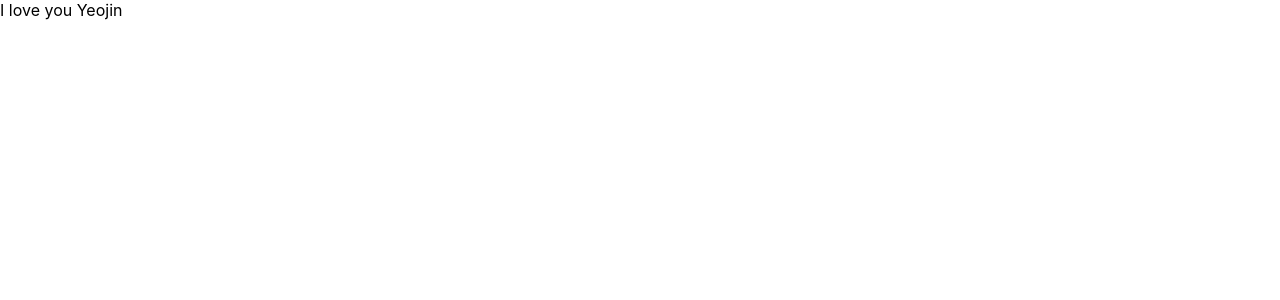
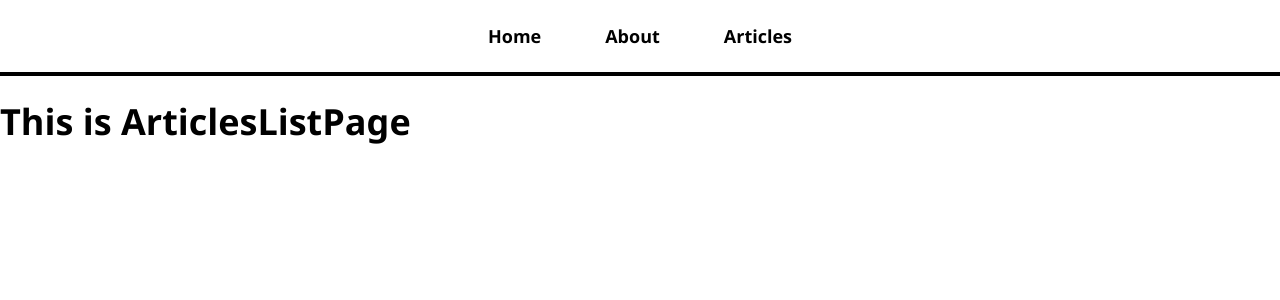
Before and after one commit to ooioiooGT/newblog, a JavaScript app: page /articles in a window 1280 px wide. Shown: the top 300 px of the page. Built offline with nearby package versions, Linux system fonts and the light colour scheme; the HTML template or start-up script is replaced by a standard one.

Commit message:
adding all the page

```diff
--- a/package.json
+++ b/package.json
@@ -7,7 +7,8 @@
     "firebase": "^11.1.0",
     "react": "^19.0.0",
     "react-dom": "^19.0.0",
-    "react-scripts": "5.0.1"
+    "react-router-dom": "^7.1.1",
+    "react-scripts": "^5.0.1"
   },
   "scripts": {
     "start": "react-scripts start",
--- a/src/App.css
+++ b/src/App.css
@@ -1,38 +1,171 @@
-.App {
-  text-align: center;
+body {
+  font-family: 'Segoe UI', Tahoma, Geneva, Verdana, sans-serif;
+  font-size: 18px;
 }
 
-.App-logo {
-  height: 40vmin;
-  pointer-events: none;
+button {
+  padding: 16px;
+  font-family: 'Segoe UI', Tahoma, Geneva, Verdana, sans-serif;
+  font-size: 16px;
+  background-color: black;
+  color: white;
+  border-radius: 8px;
+  cursor: pointer;
 }
 
-@media (prefers-reduced-motion: no-preference) {
-  .App-logo {
-    animation: App-logo-spin infinite 20s linear;
-  }
+h3, h4 {
+  margin-bottom: 0;
 }
 
-.App-header {
-  background-color: #282c34;
-  min-height: 100vh;
-  display: flex;
-  flex-direction: column;
-  align-items: center;
-  justify-content: center;
-  font-size: calc(10px + 2vmin);
+nav {
+  border-bottom: 4px solid black;
+  text-align: center;
+  position: fixed;
+  top: 0;
+  width: 100%;
+  background: white;
+}
+
+nav ul {
+  list-style-type: none;
+  margin: 0;
+  padding: 0;
+}
+
+nav li {
+  display: inline-block;
+  padding-top: 24px;
+  padding-bottom: 24px;
+}
+
+nav a {
+  text-decoration: none;
+  color: black;
+  font-weight: bold;
+  padding: 24px 32px;
+}
+
+nav a:hover {
+  background: black;
   color: white;
 }
 
-.App-link {
-  color: #61dafb;
+#page-body {
+  max-width: 700px;
+  margin: auto;
+  padding-top: 72px;
 }
 
-@keyframes App-logo-spin {
-  from {
-    transform: rotate(0deg);
-  }
-  to {
-    transform: rotate(360deg);
-  }
+.article-list-item {
+  text-decoration: none;
+  color: black;
+  padding: 16px 0 0 0;
 }
+
+.article-list-item p {
+  padding-bottom: 32px;
+  border-bottom: 2px solid black;
+}
+
+#add-comment-form {
+  border-bottom: 2px solid black;
+  padding: 16px;
+}
+
+#add-comment-form h3 {
+  margin-bottom: 16px;
+}
+
+input, textarea {
+  display: block;
+  width: 300px;
+  padding: 8px;
+  border-radius: 8px;
+  font-family: 'Segoe UI', Tahoma, Geneva, Verdana, sans-serif;
+  font-size: 18px;
+  border: 2px solid black;
+  margin-bottom: 16px;
+}
+
+.error {
+  padding: 8px;
+  border-radius: 4px;
+  background-color: pink;
+}
+
+#add-comment-form button {
+  width: 320px;
+}
+
+#upvotes-section button, p {
+  display: inline-block;
+  margin-right: 16px;
+}
+
+.comment {
+  border-bottom: 2px solid black;
+  padding: 16px;
+}
+
+.nav-right {
+  position: absolute;
+  top: 8px;
+  right: 8px;
+}
+.about-page{
+  display: flex;
+  align-items: flex-start;
+  justify-content: center;
+  padding-top: 20px;
+}
+.about-image {
+  flex: 1;
+  max-width: 300px;
+}
+.about-text {
+  flex: 2;
+  padding-left: 20px;
+
+}
+video{
+  width: 100%;
+  height: 100%;
+  object-fit: cover;
+
+}
+.background-video{
+  position: absolute;
+  top: 0;
+  left: 0 ;
+  overflow: hidden;
+  opacity: 0.8;
+  z-index: -1;
+}
+.home-text{
+  text-align: center;
+}
+.contact-container {
+  display: flex;
+  gap: 40px;
+  justify-content: center;
+  flex-wrap: nowrap;
+}
+.contact-form{
+  flex: 1;
+  max-width: 45%;
+}
+.contact-details {
+  text-align: left;
+}
+.social-icons img {
+ width: 10%;
+}
+
+
+
+footer{
+  position: fixed;
+  bottom: 0;
+  right: 0;
+
+}
--- a/src/App.js
+++ b/src/App.js
@@ -1,10 +1,30 @@
 import './App.css';
+import HomePage from './Page/HomePage.js';
+import AboutPage from './Page/AboutPage.js';
+import { BrowserRouter, Routes, Route } from 'react-router-dom';
+import ContactPage from './Page/ContactPage.js';
+import ArticlesListPage from './Page/ArticlesListPage.js';
+import ArticlePage from './Page/Articlepage.js';
+import NavBar from './NavBar.js';
 
 function App() {
   return (
-    <>
-    I love you Yeojin
-    </>
+    <BrowserRouter>
+      <div className='App'>
+        <NavBar/>
+        <h1> Gilberny Blog</h1>
+        <div className='page-body'>
+          <Routes>
+            <Route path="/" element={<HomePage/>}/>
+            <Route path='/about' element={<AboutPage/>}/>
+            <Route path='/contact' element={<ContactPage/>}/>
+            <Route path='/articles' element={<ArticlesListPage/>}/>
+            <Route path='/articles/:articleId' element={<ArticlePage/>}/>
+          </Routes>
+        </div>
+      </div>
+    </BrowserRouter>
+
   );
 }
 
--- /dev/null
+++ b/src/NavBar.js
@@ -0,0 +1,13 @@
+import { Link } from "react-router-dom"
+const NavBar = () => {
+    return (
+        <nav>
+            <ul>
+                <li><Link to="/">Home</Link></li>
+                <li><Link to="/about">About</Link></li>
+                <li><Link to="/articles">Articles</Link></li>
+            </ul>
+        </nav>
+    )
+}
+export default NavBar
--- /dev/null
+++ b/src/Page/AboutPage.js
@@ -0,0 +1,6 @@
+const AboutPage = () => {
+    return (
+        <h1> This is about page </h1>
+    )
+}
+export default AboutPage;
--- /dev/null
+++ b/src/Page/Articlepage.js
@@ -0,0 +1,6 @@
+const ArticlePage = () =>{
+    return (
+        <h1>This is article page</h1>
+    )
+}
+export default ArticlePage;
--- /dev/null
+++ b/src/Page/ArticlesListPage.js
@@ -0,0 +1,6 @@
+const ArticlesListPage = () =>{
+    return (
+        <h1> This is ArticlesListPage</h1>
+    )
+}
+export default ArticlesListPage;
--- /dev/null
+++ b/src/Page/ContactPage.js
@@ -0,0 +1,6 @@
+const ContactPage = () => {
+    return (
+        <h1>This is contact page</h1>
+    )
+}
+export default ContactPage;
--- /dev/null
+++ b/src/Page/HomePage.js
@@ -0,0 +1,6 @@
+const HomePage = () => {
+    return(
+        <h1> this is home page </h1>
+    );
+}
+export default HomePage;
```
Also changed, not shown: src/firebase.js (+8 -7 lines), 2 other files (tests, documents, lock files or other folders).
